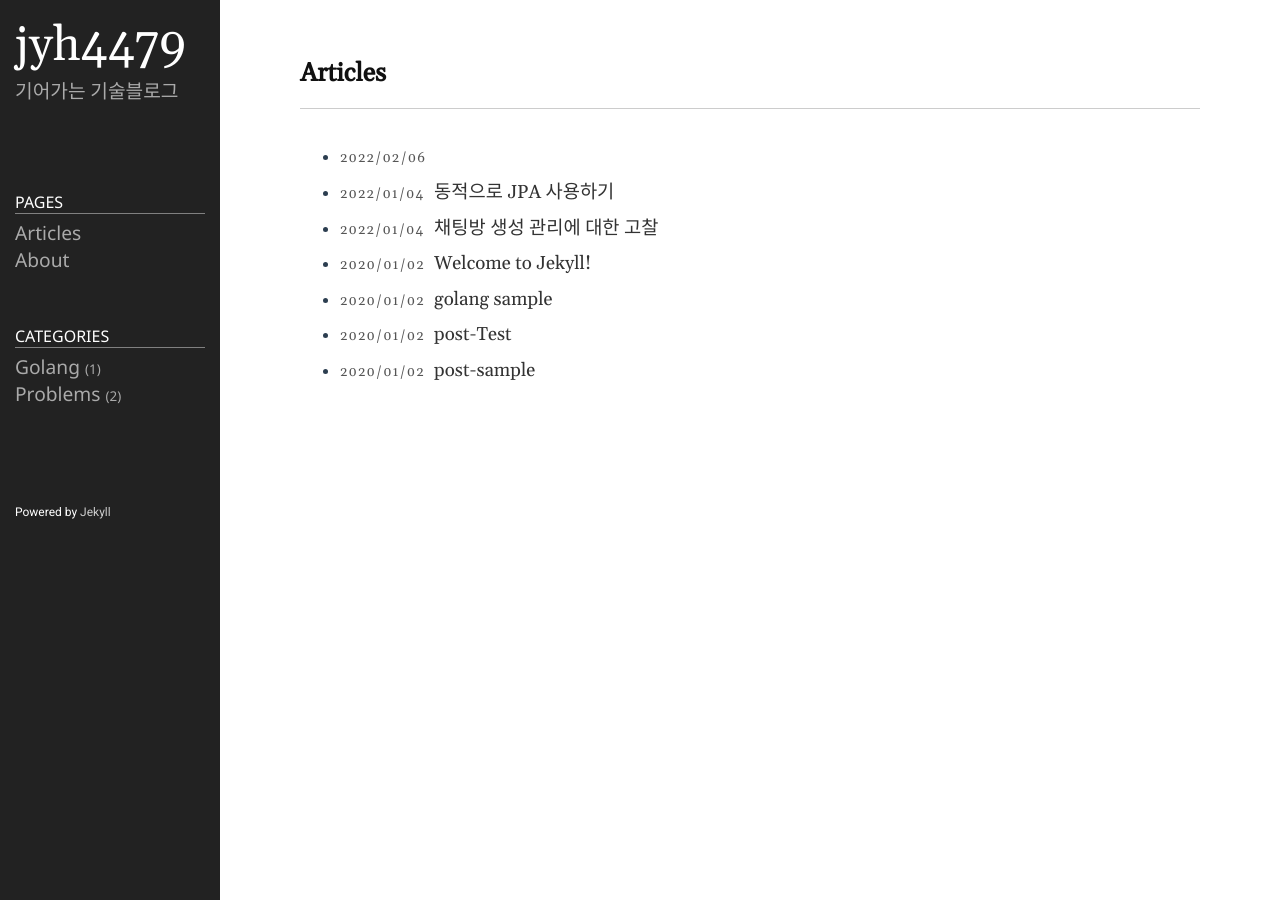
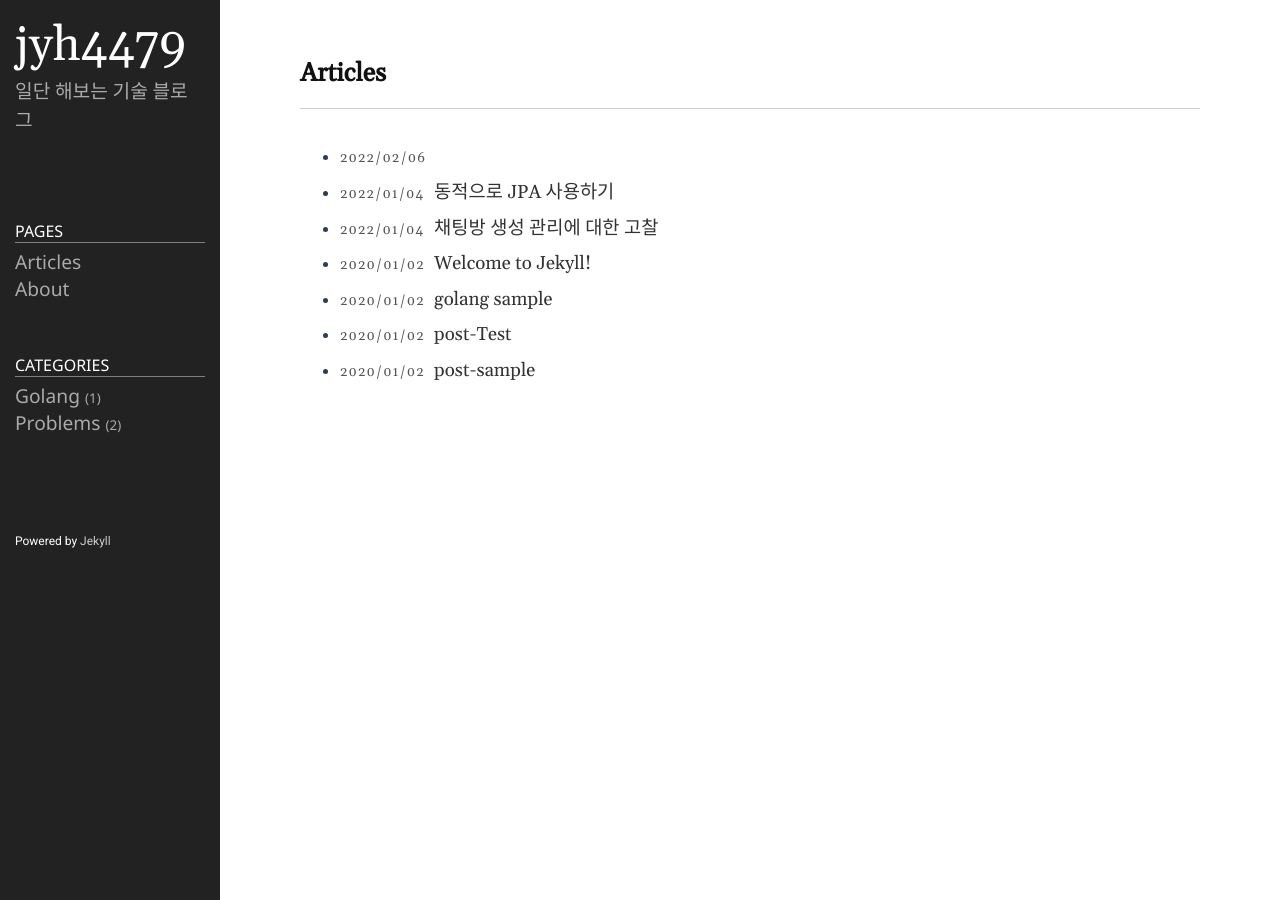
Before and after one commit to jyh4479/jyh4479.github.io, a Jekyll site: the page built from index.md, in a window 1280 px wide. Built offline with Jekyll 4.4.1, drawn with Linux system fonts in a browser that asks for light colours.

Commit message:
UPDATE BLOG TITLE

```diff
--- a/_config.yml
+++ b/_config.yml
@@ -21,7 +21,7 @@
 title: jyh4479
 email: jyh.dev@gmail.com
 description: >- # this means to ignore newlines until "baseurl:"
-  기어가는 기술블로그
+  일단 해보는 기술 블로그
 # baseurl: "/" # the subpath of your site, e.g. /blog
 # url: "http://ejjoo.github.io" # the base hostname & protocol for your site, e.g. http://example.com
 github_username: ejjoo
```
